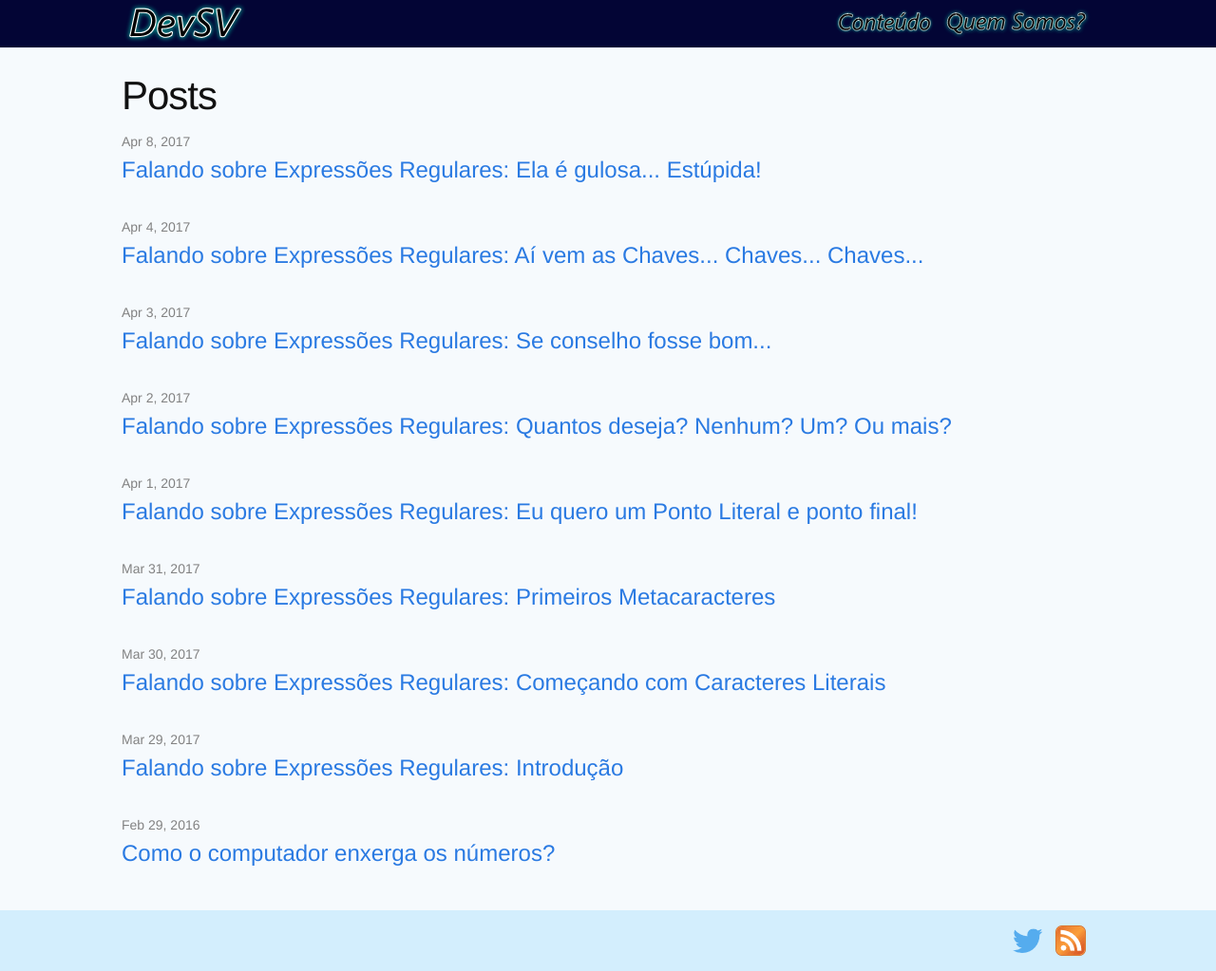
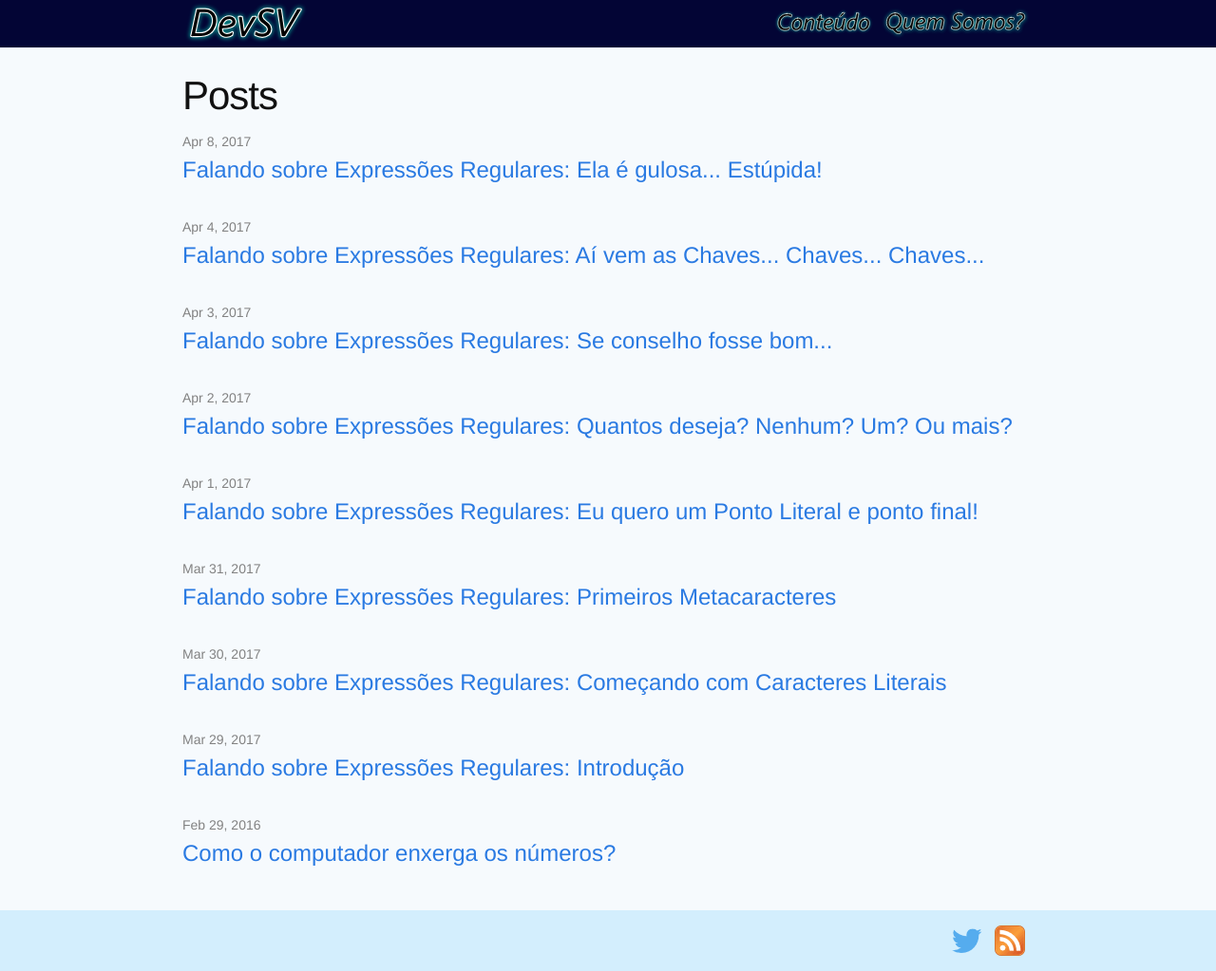
Before and after one commit to devsvbr/devsvbr.github.io, a Jekyll site: the page built from index.html, in a window 1280 px wide and 1023 px high. Shown: the whole window at 95% size. Built offline with Jekyll 4.4.1, drawn with Linux system fonts in a browser that asks for light colours.

Commit message:
passando .container pro sass

```diff
--- a/_sass/_layout.scss
+++ b/_sass/_layout.scss
@@ -188,6 +188,31 @@
     font-size: 24px;
 }
 
+.container {
+  padding: 0 ($spacing-unit / 2);
+  margin: 0 auto;
+}
+@include media-query-min($small-scr) {
+  .container {
+    width: 90%;
+  }
+}
+@include media-query-min($medium-scr) {
+  .container {
+    width: 80%;
+  }
+}
+@include media-query-min($large-scr) {
+  .container {
+    width: 70%;
+  }
+}
+@include media-query-min($verylarge-scr) {
+  .container {
+    width: 60%;
+  }
+}
+
 
 
 /**
--- a/css/main.scss
+++ b/css/main.scss
@@ -28,7 +28,7 @@ $on-laptop:        800px;
 $small-scr:        720px;
 $medium-scr:       980px;
 $large-scr:        1280px;
-$verylarge:        1440px;
+$verylarge-scr:    1440px;
 
 $navbar-size:      50px;
 $footer-size:      64px;
--- a/css/styles.css
+++ b/css/styles.css
@@ -1,28 +1,3 @@
-.container {
-  padding: 0 15px;
-  margin: 0 auto;
-}
-@media (min-width: 720px) {
-  .container {
-    width: 90%;
-  }
-}
-@media (min-width: 1024px) {
-  .container {
-    width: 80%;
-  }
-}
-@media (min-width: 1360px) {
-  .container {
-    width: 70%;
-  }
-}
-@media (min-width: 1600px) {
-  .container {
-    width: 60%;
-  }
-}
-
 .page-footer {
   position: absolute;
   bottom: 0;
```
